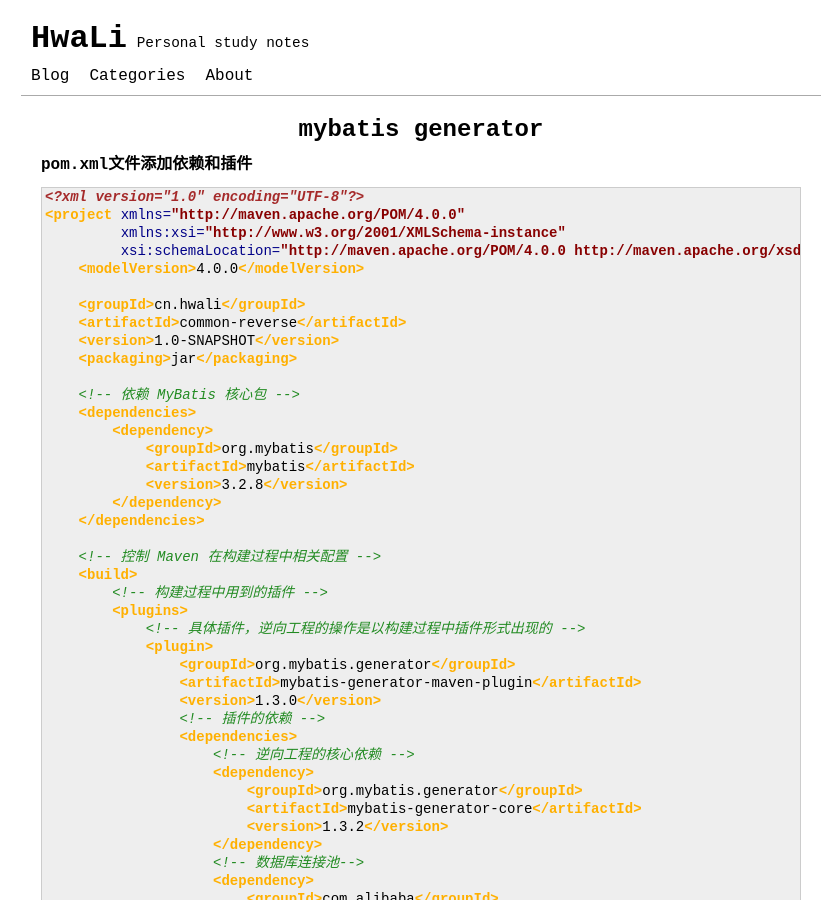
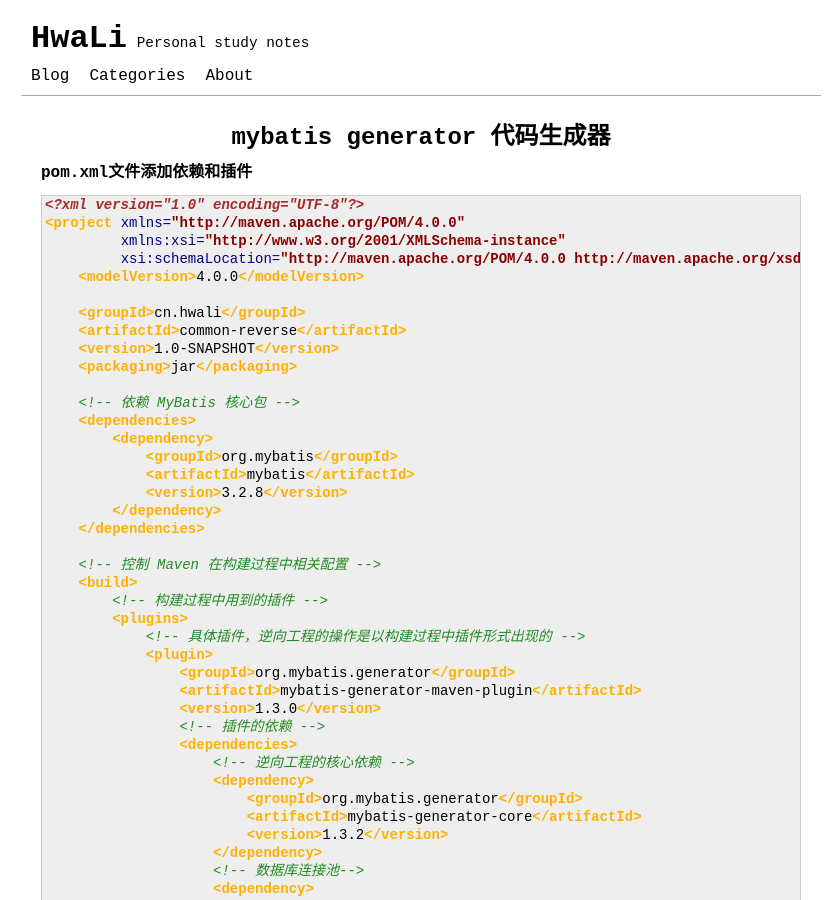
Before and after one commit to hualiy/hualiy.github.io, a Jekyll site: the page built from _posts/plugin/2021-05-06-mybatis-generator.md, in a window 1280 px wide and 900 px high. Shown: the whole window, without its empty margins (219-1051 px from the left). Built offline with Jekyll 4.4.1, drawn with Linux system fonts in a browser that asks for light colours; comment, search, counter and statistics services are not loaded.

Commit message:
Update 2021-05-06-mybatis-generator.md

```diff
--- a/_posts/plugin/2021-05-06-mybatis-generator.md
+++ b/_posts/plugin/2021-05-06-mybatis-generator.md
@@ -1,6 +1,6 @@
 ---
 layout: post
-title: mybatis generator
+title: mybatis generator 代码生成器
 date: 2021-05-06
 categories: [plugin]
 tags: [mybatisgenerator]
```
